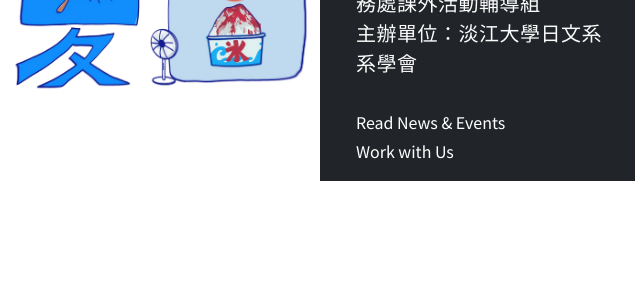
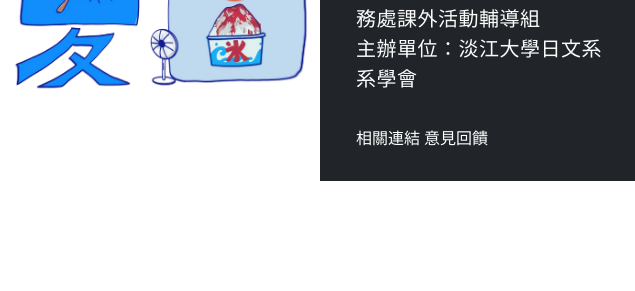
Before and after one commit to yifangjian/summer_vacation, a plain HTML site: page index.html in a window 1280 px wide. Shown: the part 1752-2043 px from the top of the page, 0-635 px from the left. Drawn offline with Linux system fonts and the light colour scheme.

Commit message:
uuuuuuupdate

```diff
--- a/index.html
+++ b/index.html
@@ -125,9 +125,9 @@
 
                                 <div class="mt-3 custom-links">
 
-                                    <a href="#news" class="text-white custom-link" data-aos="zoom-in" data-aos-delay="100">Read News & Events</a>
+                                    <a href="#news" class="text-white custom-link" data-aos="zoom-in" data-aos-delay="100">相關連結</a>
 
-                                    <a href="#contact" class="text-white custom-link" data-aos="zoom-in" data-aos-delay="300">Work with Us</a>
+                                    <a href="#contact" class="text-white custom-link" data-aos="zoom-in" data-aos-delay="300">意見回饋</a>
                                 </div>
 
                             </div>
@@ -323,7 +323,7 @@
                                         <img src="./images/截圖 2024-05-21 晚上9.29.34.png" class="img-fluid news-image" alt="">
                                     </a>
 
-                                    <div class="news-category bg-success text-white">Ｙoutube
+                                    <div class="news-category bg-success text-white">Youtube
                                     </div>
                                 </div>
 
```
